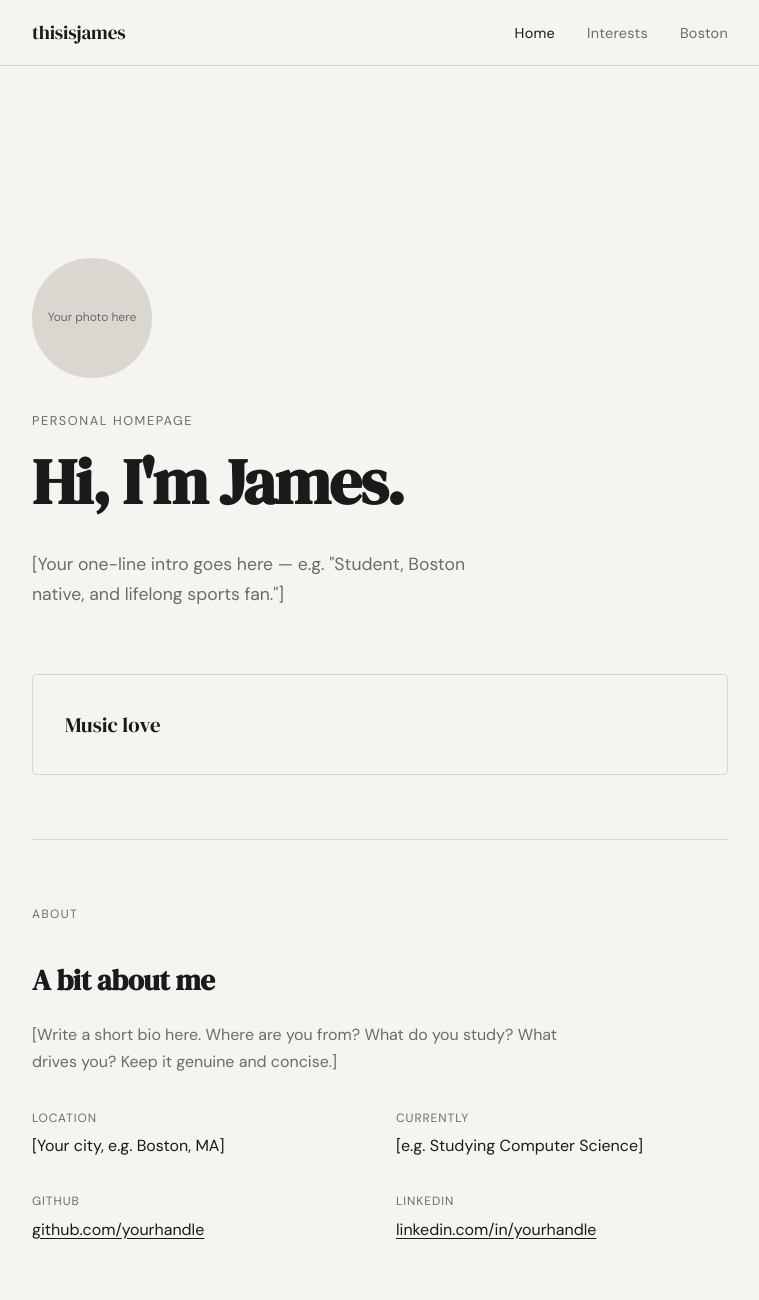
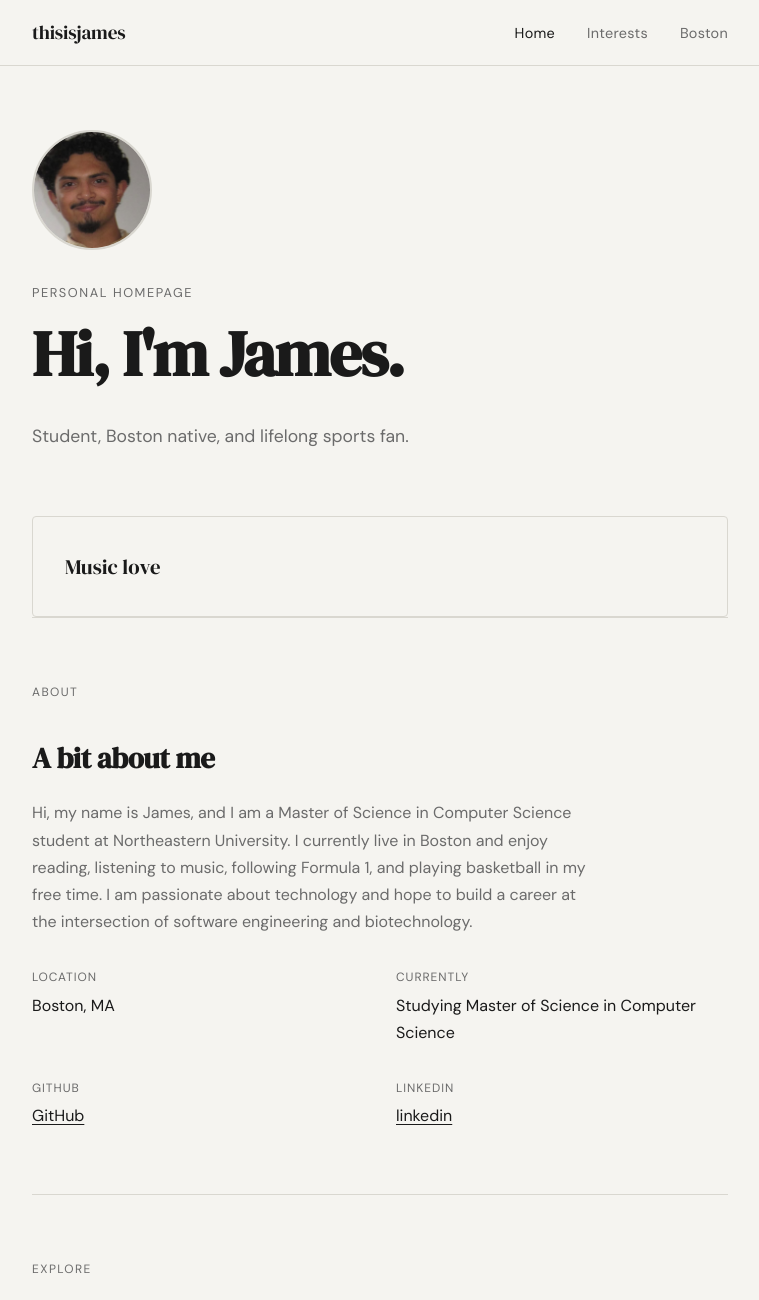
Before and after one commit to jamesjacob2001/thisisjames, a website with bundled scripts: page index.html in a window 1280 px wide. Shown: the top 1300 px of the page, without its empty margins (260-1019 px from the left). Built offline with nearby package versions, Linux system fonts and the light colour scheme.

Commit message:
Second Comit — thisisjames homepage

```diff
--- a/index.html
+++ b/index.html
@@ -9,7 +9,7 @@
       content="thisisjames — personal homepage of James, a Boston sports fan, music lover, and F1 enthusiast."
     />
 
-    <!-- Favicon placeholder — replace href with your actual icon file -->
+
     <link rel="icon" href="./images/favicon.ico" type="image/x-icon" />
 
     <!-- Google Fonts -->
@@ -41,19 +41,18 @@
     <main>
       <div class="container">
 
-        <!-- Hero -->
-        <section class="hero">
-          <!-- Replace src with your actual photo path -->
-          <div class="hero-photo-placeholder" aria-label="Photo placeholder for James">
-            Your photo here
-          </div>
+        <img
+  src="images/james.jfif"
+  alt="James Jacob"
+  class="hero-photo"
+/>
 
           <p class="hero-eyebrow">Personal Homepage</p>
           <h1 class="hero-name">Hi, I'm James.</h1>
           <p class="hero-tagline">
-            <!-- PLACEHOLDER: Write a one-sentence bio about yourself here. -->
-            [Your one-line intro goes here — e.g. "Student, Boston native, and
-            lifelong sports fan."]
+
+             Student, Boston native, and
+            lifelong sports fan.
           </p>
 
           <!-- Creative Component: Typewriter -->
@@ -68,35 +67,35 @@
           <p class="section-label">About</p>
           <h2 class="section-title">A bit about me</h2>
           <p class="section-body">
-            <!-- PLACEHOLDER: Write 2–3 sentences introducing yourself. -->
-            [Write a short bio here. Where are you from? What do you study?
-            What drives you? Keep it genuine and concise.]
+            Hi, my name is James, and I am a Master of Science in Computer Science student at Northeastern University.
+             I currently live in Boston and enjoy reading, listening to music, following Formula 1, and playing basketball in my free time.
+             I am passionate about technology and hope to build a career at the intersection of software engineering and biotechnology.
           </p>
 
           <div class="about-grid">
             <div class="about-item">
               <p class="about-item-label">Location</p>
-              <p class="about-item-value">[Your city, e.g. Boston, MA]</p>
+              <p class="about-item-value"> Boston, MA</p>
             </div>
             <div class="about-item">
               <p class="about-item-label">Currently</p>
-              <p class="about-item-value">[e.g. Studying Computer Science]</p>
+              <p class="about-item-value">Studying Master of Science in Computer Science</p>
             </div>
             <div class="about-item">
               <p class="about-item-label">GitHub</p>
               <p class="about-item-value">
-                <!-- PLACEHOLDER: Replace # with your GitHub URL -->
-                <a href="#" target="_blank" rel="noopener noreferrer"
-                  >github.com/yourhandle</a
+
+                <a href="https://github.com/jamesjacob2001" target="_blank" rel="noopener noreferrer"
+                  >GitHub</a
                 >
               </p>
             </div>
             <div class="about-item">
               <p class="about-item-label">LinkedIn</p>
               <p class="about-item-value">
-                <!-- PLACEHOLDER: Replace # with your LinkedIn URL -->
-                <a href="#" target="_blank" rel="noopener noreferrer"
-                  >linkedin.com/in/yourhandle</a
+
+                <a href="https://www.linkedin.com/in/jamesjacob/" target="_blank" rel="noopener noreferrer"
+                  >linkedin</a
                 >
               </p>
             </div>
@@ -137,9 +136,9 @@
       <div class="container footer-inner">
         <p class="footer-copy">&copy; 2025 James. All rights reserved.</p>
         <ul class="footer-links">
-          <!-- PLACEHOLDER: Replace # with your actual URLs -->
-          <li><a href="#" target="_blank" rel="noopener noreferrer">GitHub</a></li>
-          <li><a href="#" target="_blank" rel="noopener noreferrer">LinkedIn</a></li>
+
+          <li><a href="https://github.com/jamesjacob2001" target="_blank" rel="noopener noreferrer">GitHub</a></li>
+          <li><a href="https://www.linkedin.com/in/jamesjacob/" target="_blank" rel="noopener noreferrer">LinkedIn</a></li>
         </ul>
       </div>
     </footer>
```
Also changed, not shown: pages/boston.html (+3 -3 lines), pages/interests.html (+9 -18 lines), images/james.jfif (added).
